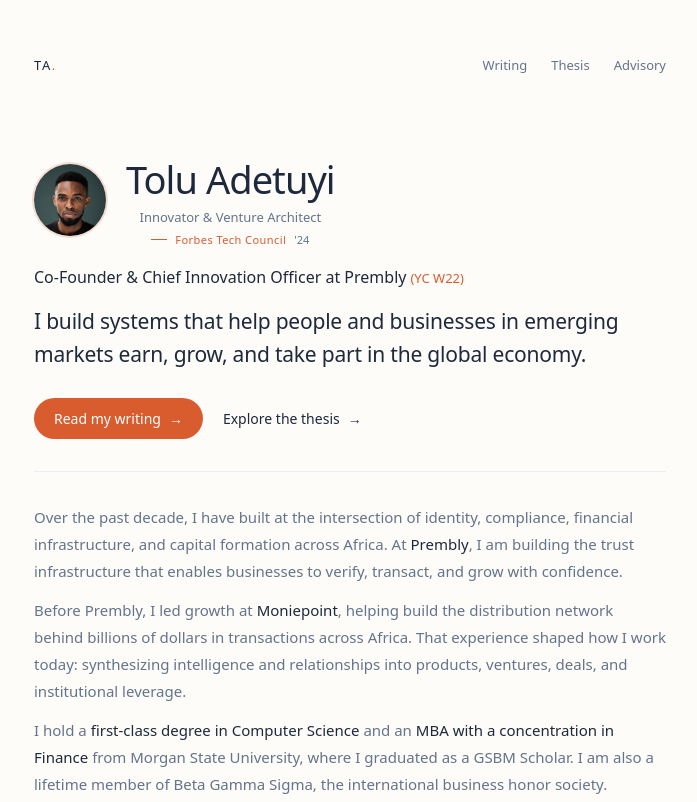
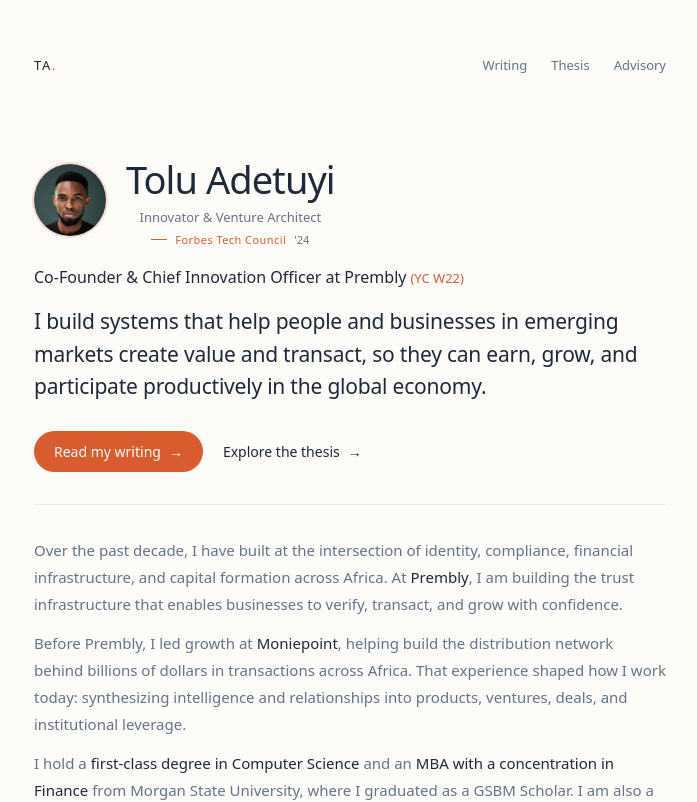
Before and after one commit to Threadigit/adetuyi.com, a Next.js app: page / in a window 1280 px wide. Shown: the top 802 px of the page, without its empty margins (290-987 px from the left). Built offline with nearby package versions, Linux system fonts and the light colour scheme.

Commit message:
Refine homepage participation statement

```diff
--- a/src/app/page.tsx
+++ b/src/app/page.tsx
@@ -100,7 +100,8 @@
         </p>
         <p className="text-[19px] md:text-[21px] leading-[1.55] tracking-[-0.01em] text-foreground max-w-[640px] mt-4">
           I build systems that help people and businesses in emerging markets
-          earn, grow, and take part in the global economy.
+          create value and transact, so they can earn, grow, and participate
+          productively in the global economy.
         </p>
         <div className="flex flex-wrap items-center gap-x-5 gap-y-3 mt-7">
           <Link
```
